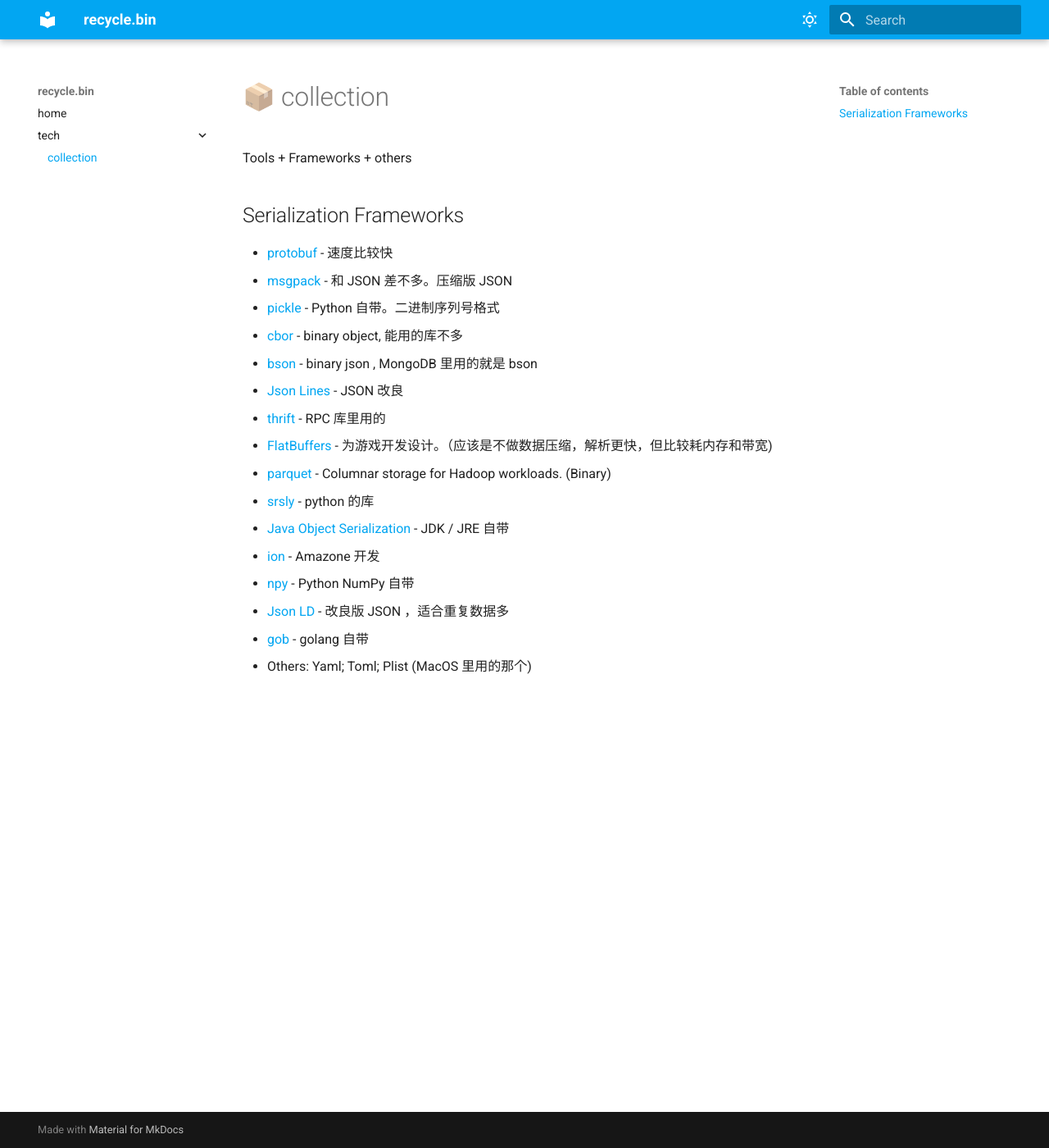
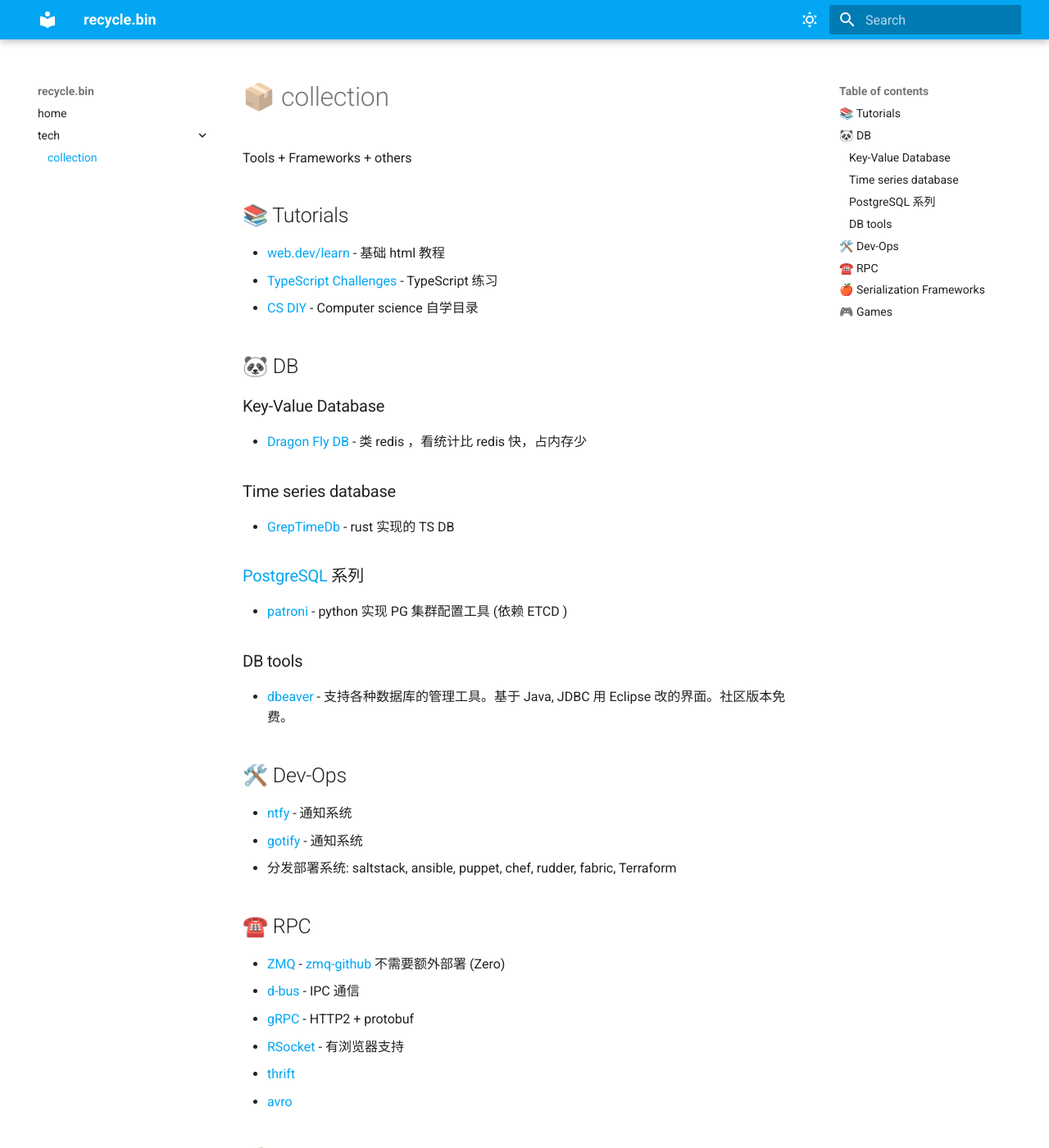
Before and after one commit to xiongjia/recycle.bin, an MkDocs documentation site: the page built from docs/tech/index.md, in a window 1280 px wide and 1400 px high. Shown: the whole window at 82% size. Built offline with MkDocs 1.6.1 and Material for MkDocs 9.7.7, drawn with Linux system fonts in a browser that asks for light colours; some of the changed text lies outside the part shown.

Commit message:
updating content

```diff
--- a/docs/tech/index.md
+++ b/docs/tech/index.md
@@ -6,7 +6,46 @@
 
 Tools + Frameworks + others
 
-## Serialization Frameworks
+## 📚 Tutorials
+
+- [web.dev/learn](https://web.dev/learn/) - 基础 html 教程
+- [TypeScript Challenges](https://github.com/type-challenges/type-challenges) - TypeScript 练习
+- [CS DIY](https://csdiy.wiki/) - Computer science 自学目录
+
+## 🐼 DB
+
+### Key-Value Database
+
+- [Dragon Fly DB](https://dragonflydb.io/) - 类 redis ，看统计比 redis 快，占内存少
+
+### Time series database
+
+- [GrepTimeDb](https://github.com/GreptimeTeam/greptimedb) -  rust 实现的 TS DB
+
+### [PostgreSQL](https://www.postgresql.org/) 系列
+
+- [patroni](https://github.com/zalando/patroni) - python 实现 PG 集群配置工具 (依赖 ETCD )
+
+### DB tools
+
+- [dbeaver](https://dbeaver.io) - 支持各种数据库的管理工具。基于 Java, JDBC 用 Eclipse 改的界面。社区版本免费。
+
+## 🛠️ Dev-Ops
+
+- [ntfy](https://ntfy.sh/) - 通知系统
+- [gotify](https://gotify.net/) - 通知系统
+- 分发部署系统: saltstack, ansible, puppet, chef, rudder, fabric, Terraform
+
+## ☎️ RPC
+
+- [ZMQ](https://zeromq.org/) - [zmq-github](https://github.com/zeromq) 不需要额外部署 (Zero)
+- [d-bus](https://github.com/freedesktop/dbus) - IPC 通信
+- [gRPC](https://grpc.io/) - HTTP2 + protobuf
+- [RSocket](https://rsocket.io/) - 有浏览器支持
+- [thrift](https://thrift.apache.org/)
+- [avro](https://avro.apache.org/)
+
+## 🍎 Serialization Frameworks
 
 - [protobuf](https://github.com/protocolbuffers/protobuf) - 速度比较快
 - [msgpack](https://msgpack.org/) - 和 JSON 差不多。压缩版 JSON
@@ -24,3 +63,7 @@
 - [Json LD](https://json-ld.org/) - 改良版 JSON ，适合重复数据多
 - [gob](https://pkg.go.dev/encoding/gob) - golang 自带
 - Others: Yaml; Toml; Plist (MacOS 里用的那个)
+
+## 🎮 Games
+
+- [NS Emulator](https://github.com/Ryujinx/Ryujinx) - .NET 实现的 NS 模拟器。（好像已经停止维护了）
```
